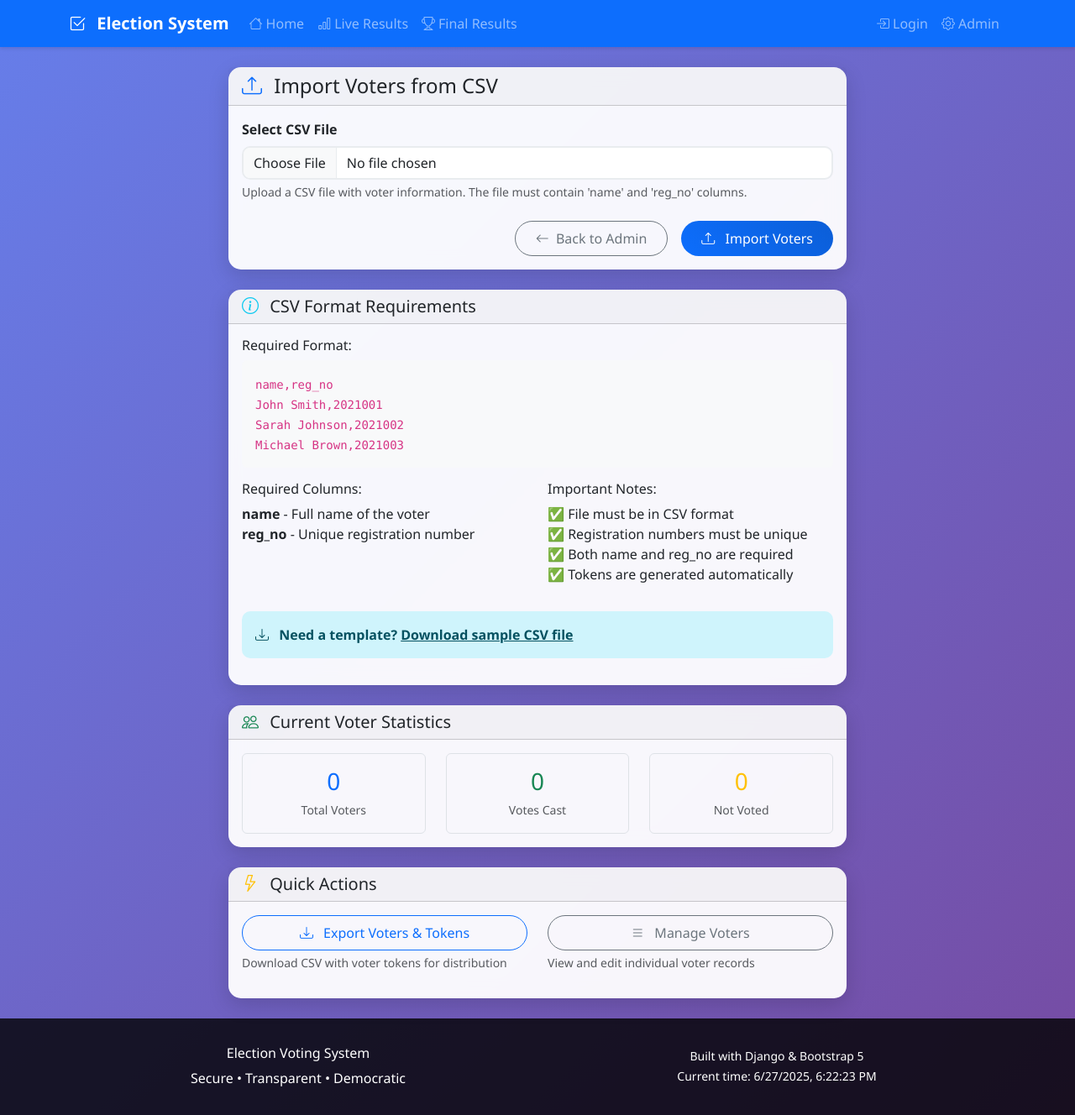
After one commit to Afsalkalladi/eesa-vote, a Django app: page /import-voters/ in a window 1280 px wide. The commit adds this page. Shown: the whole page at 84% size. Run offline with Django 5.2, Linux system fonts and the light colour scheme; the visitor is signed in with stand-in values (Sample User, id 1); data that the repository does not hold is empty.

Commit message:
Implement global voting time logic
- Add global voting start/end times to ElectionSettings model
- Remove individual position timing in favor of single election window
- Update all voting logic to use global timing
- Modify admin interface to show global timing controls
- Update templates to reflect global voting schedule
- Add migration for new voting time fields
- Create comprehensive voter import web interface
- Simplify election management with unified time control

```diff
--- /dev/null
+++ b/static/sample_voters.csv
@@ -0,0 +1,6 @@
+name,reg_no
+John Smith,2021001
+Sarah Johnson,2021002
+Michael Brown,2021003
+Emily Davis,2021004
+David Wilson,2021005
--- /dev/null
+++ b/templates/voting/import_voters.html
@@ -0,0 +1,172 @@
+{% extends 'base.html' %}
+
+{% block title %}Import Voters{% endblock %}
+
+{% block content %}
+<div class="row justify-content-center">
+    <div class="col-lg-8">
+        <!-- Import Form -->
+        <div class="card voting-card">
+            <div class="card-header">
+                <h4 class="mb-0">
+                    <i class="bi bi-upload text-primary me-2"></i>
+                    Import Voters from CSV
+                </h4>
+            </div>
+            <div class="card-body">
+                <form method="post" enctype="multipart/form-data">
+                    {% csrf_token %}
+
+                    <div class="mb-4">
+                        <label for="csv_file" class="form-label">
+                            <strong>Select CSV File</strong>
+                        </label>
+                        <input type="file"
+                               class="form-control"
+                               id="csv_file"
+                               name="csv_file"
+                               accept=".csv"
+                               required>
+                        <div class="form-text">
+                            Upload a CSV file with voter information. The file must contain 'name' and 'reg_no' columns.
+                        </div>
+                    </div>
+
+                    <div class="d-grid gap-2 d-md-flex justify-content-md-end">
+                        <a href="/admin/" class="btn btn-outline-secondary me-md-2">
+                            <i class="bi bi-arrow-left me-1"></i>
+                            Back to Admin
+                        </a>
+                        <button type="submit" class="btn btn-primary">
+                            <i class="bi bi-upload me-2"></i>
+                            Import Voters
+                        </button>
+                    </div>
+                </form>
+            </div>
+        </div>
+
+        <!-- CSV Format Guide -->
+        <div class="card voting-card mt-4">
+            <div class="card-header">
+                <h5 class="mb-0">
+                    <i class="bi bi-info-circle text-info me-2"></i>
+                    CSV Format Requirements
+                </h5>
+            </div>
+            <div class="card-body">
+                <h6>Required Format:</h6>
+                <div class="bg-light p-3 rounded mb-3">
+                    <code>
+                        name,reg_no<br>
+                        John Smith,2021001<br>
+                        Sarah Johnson,2021002<br>
+                        Michael Brown,2021003
+                    </code>
+                </div>
+
+                <div class="row">
+                    <div class="col-md-6">
+                        <h6>Required Columns:</h6>
+                        <ul class="list-unstyled">
+                            <li><strong>name</strong> - Full name of the voter</li>
+                            <li><strong>reg_no</strong> - Unique registration number</li>
+                        </ul>
+                    </div>
+                    <div class="col-md-6">
+                        <h6>Important Notes:</h6>
+                        <ul class="list-unstyled">
+                            <li>✅ File must be in CSV format</li>
+                            <li>✅ Registration numbers must be unique</li>
+                            <li>✅ Both name and reg_no are required</li>
+                            <li>✅ Tokens are generated automatically</li>
+                        </ul>
+                    </div>
+                </div>
+
+                <div class="alert alert-info mt-3">
+                    <i class="bi bi-download me-2"></i>
+                    <strong>Need a template?</strong>
+                    <a href="/static/sample_voters.csv" download class="alert-link">
+                        Download sample CSV file
+                    </a>
+                </div>
+            </div>
+        </div>
+
+        <!-- Current Statistics -->
+        <div class="card voting-card mt-4">
+            <div class="card-header">
+                <h5 class="mb-0">
+                    <i class="bi bi-people text-success me-2"></i>
+                    Current Voter Statistics
+                </h5>
+            </div>
+            <div class="card-body">
+                <div class="row text-center">
+                    <div class="col-md-4">
+                        <div class="border rounded p-3">
+                            <h3 class="text-primary mb-1">{{ total_voters }}</h3>
+                            <small class="text-muted">Total Voters</small>
+                        </div>
+                    </div>
+                    <div class="col-md-4">
+                        <div class="border rounded p-3">
+                            <h3 class="text-success mb-1">{{ voted_count }}</h3>
+                            <small class="text-muted">Votes Cast</small>
+                        </div>
+                    </div>
+                    <div class="col-md-4">
+                        <div class="border rounded p-3">
+                            <h3 class="text-warning mb-1">{{ remaining_count }}</h3>
+                            <small class="text-muted">Not Voted</small>
+                        </div>
+                    </div>
+                </div>
+            </div>
+        </div>
+
+        <!-- Quick Actions -->
+        <div class="card voting-card mt-4">
+            <div class="card-header">
+                <h5 class="mb-0">
+                    <i class="bi bi-lightning text-warning me-2"></i>
+                    Quick Actions
+                </h5>
+            </div>
+            <div class="card-body">
+                <div class="row">
+                    <div class="col-md-6 mb-3">
+                        <a href="{% url 'export_voters_csv' %}" class="btn btn-outline-primary w-100">
+                            <i class="bi bi-download me-2"></i>
+                            Export Voters & Tokens
+                        </a>
+                        <small class="text-muted d-block mt-1">
+                            Download CSV with voter tokens for distribution
+                        </small>
+                    </div>
+                    <div class="col-md-6 mb-3">
+                        <a href="/admin/voting/voter/" class="btn btn-outline-secondary w-100">
+                            <i class="bi bi-list me-2"></i>
+                            Manage Voters
+                        </a>
+                        <small class="text-muted d-block mt-1">
+                            View and edit individual voter records
+                        </small>
+                    </div>
+                </div>
+            </div>
+        </div>
+    </div>
+</div>
+
+<script>
+document.getElementById('csv_file').addEventListener('change', function(e) {
+    const file = e.target.files[0];
+    if (file && !file.name.toLowerCase().endsWith('.csv')) {
+        alert('Please select a CSV file (.csv extension)');
+        e.target.value = '';
+    }
+});
+</script>
+{% endblock %}
--- a/voting/views.py
+++ b/voting/views.py
@@ -56,16 +56,17 @@ def index(request):
 
     # Get active positions for display
     now = timezone.now()
-    active_positions = Position.objects.filter(
-        is_active=True,
-        start_time__lte=now,
-        end_time__gte=now
-    )
+    settings = ElectionSettings.get_settings()
+    active_positions = Position.objects.filter(is_active=True)
+
+    # Check if voting is globally open
+    is_voting_open = settings.is_voting_open()
 
     context = {
         'settings': settings,
         'active_positions': active_positions,
         'current_time': now,
+        'is_voting_open': is_voting_open,
     }
 
     return render(request, 'voting/index.html', context)
@@ -135,11 +136,20 @@ def vote(request):
 
     # Get active positions with their candidates
     now = timezone.now()
-    positions = Position.objects.filter(
-        is_active=True,
-        start_time__lte=now,
-        end_time__gte=now
-    ).prefetch_related('candidates')
+    settings = ElectionSettings.get_settings()
+
+    # Check if voting is globally open
+    if not settings.is_voting_open():
+        voting_status = settings.get_voting_status()
+        if voting_status == "Not Started":
+            messages.warning(request, f'Voting has not started yet. Voting begins at {settings.voting_start_time.strftime("%B %d, %Y at %I:%M %p")}.')
+        elif voting_status == "Ended":
+            messages.warning(request, 'Voting has ended.')
+        else:
+            messages.warning(request, 'Voting is not available at this time.')
+        return render(request, 'voting/voting_closed.html', {'settings': settings})
+
+    positions = Position.objects.filter(is_active=True).prefetch_related('candidates')
 
     if not positions.exists():
         messages.warning(request, 'No active voting positions at this time.')
@@ -412,45 +422,34 @@ def final_results(request):
     total_voters = Voter.objects.count()
     total_voted = Voter.objects.filter(has_voted=True).count()
 
-    # Get all positions to check if voting has ended
-    positions = Position.objects.filter(is_active=True)
+    # Get global voting status
+    settings = ElectionSettings.get_settings()
     now = timezone.now()
 
-    # Check if all voting periods have ended
-    all_voting_ended = True
-    if positions.exists():
-        for position in positions:
-            if not position.is_voting_ended():
-                all_voting_ended = False
-                break
+    # Check if voting has ended globally
+    voting_ended = settings.is_voting_ended()
 
     # Check if all voters have voted
     all_voters_voted = total_voters > 0 and total_voted == total_voters
 
     # Show results only if voting has ended OR all voters have voted
-    can_show_results = all_voting_ended or all_voters_voted
+    can_show_results = voting_ended or all_voters_voted
 
     if not can_show_results:
-        # Calculate time until voting ends
-        next_end_time = None
-        for position in positions:
-            if not position.is_voting_ended():
-                if next_end_time is None or position.end_time < next_end_time:
-                    next_end_time = position.end_time
-
         context = {
             'can_show_results': False,
-            'all_voting_ended': all_voting_ended,
+            'voting_ended': voting_ended,
             'all_voters_voted': all_voters_voted,
             'total_voters': total_voters,
             'total_voted': total_voted,
-            'next_end_time': next_end_time,
+            'voting_end_time': settings.voting_end_time,
             'current_time': now,
-            'settings': ElectionSettings.get_settings()
+            'settings': settings
         }
         return render(request, 'voting/final_results_restricted.html', context)
 
     # Generate results data
+    positions = Position.objects.filter(is_active=True)
     winners_data = []
 
     for position in positions:
@@ -477,9 +476,9 @@ def final_results(request):
         'winners_data': winners_data,
         'total_voters': total_voters,
         'total_voted': total_voted,
-        'all_voting_ended': all_voting_ended,
+        'voting_ended': voting_ended,
         'all_voters_voted': all_voters_voted,
-        'settings': ElectionSettings.get_settings()
+        'settings': settings
     }
 
     return render(request, 'voting/final_results.html', context)
@@ -608,4 +607,15 @@ def import_voters_csv(request):
         except Exception as e:
             messages.error(request, f'Error importing CSV: {str(e)}')
 
-    return render(request, 'voting/import_voters.html')
+    # Get current voter statistics
+    total_voters = Voter.objects.count()
+    voted_count = Voter.objects.filter(has_voted=True).count()
+    remaining_count = total_voters - voted_count
+
+    context = {
+        'total_voters': total_voters,
+        'voted_count': voted_count,
+        'remaining_count': remaining_count,
+    }
+
+    return render(request, 'voting/import_voters.html', context)
```
Also changed, not shown: VOTER_CSV_GUIDE.md (deleted, +0 -116 lines), sample_voters_detailed.csv (added, +21 -0 lines), templates/voting/final_results_restricted.html (+12 -12 lines), voting/admin.py (+13 -5 lines), voting/models.py (+56 -13 lines), voting/migrations/0002_add_global_voting_times.py (added).
